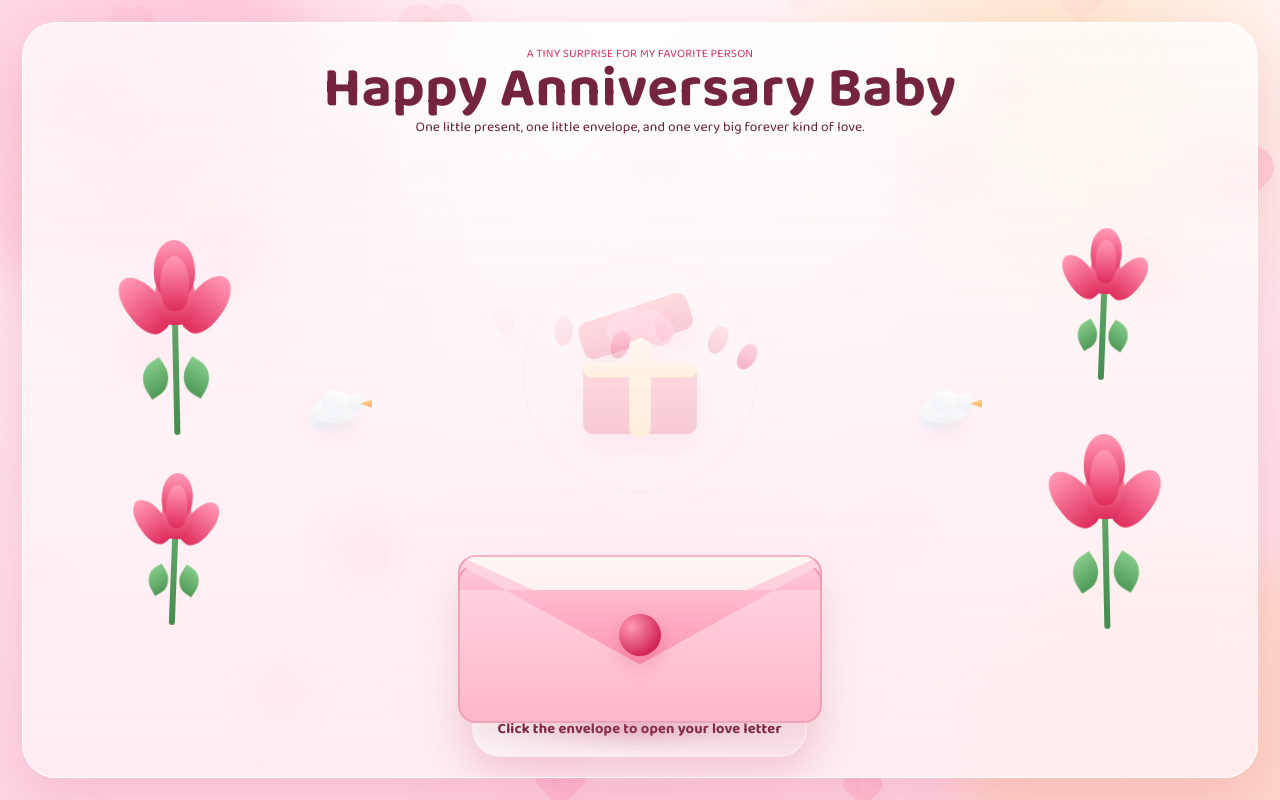
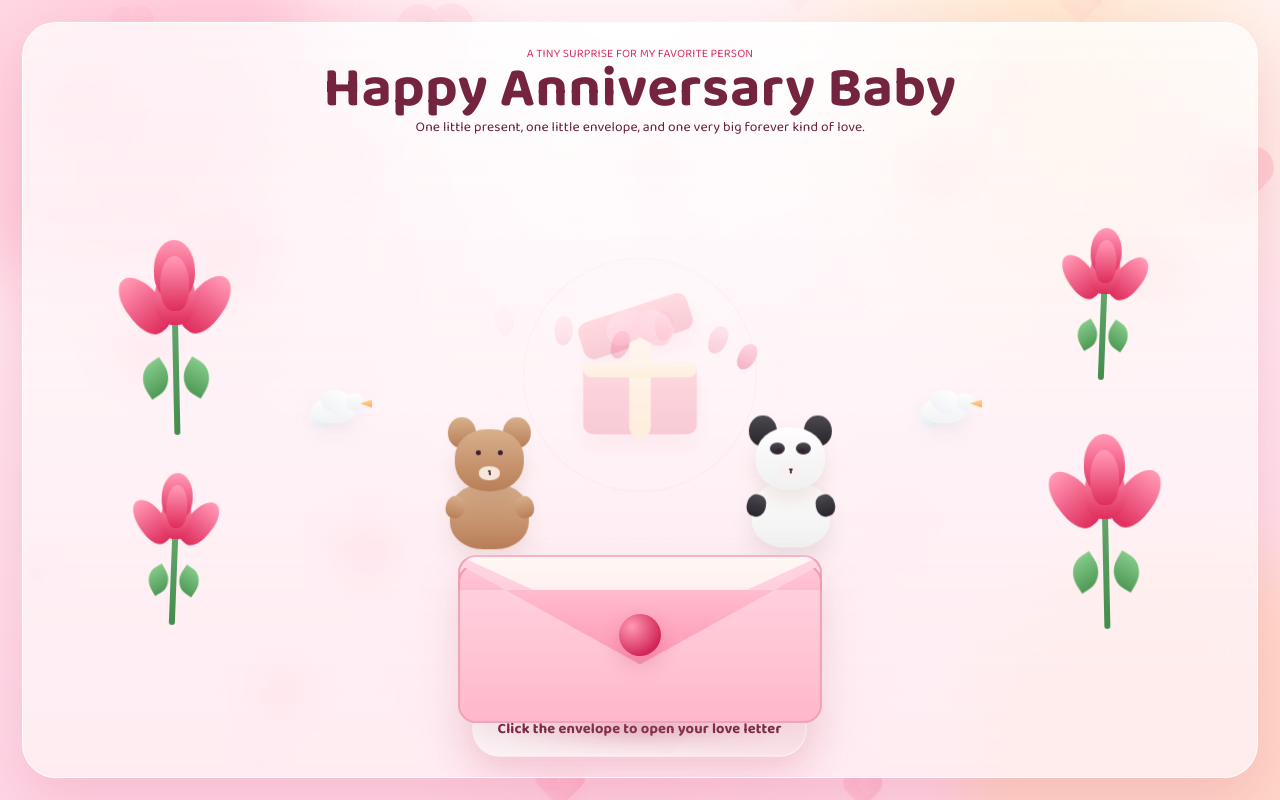
Before and after one commit to aashwinraj/Wishes, a React (Vite) app: page / in a window 1280 px wide. Both pictures are taken after a click on the button "Open gift box". Built offline with nearby package versions, Linux system fonts and the light colour scheme.

Commit message:
Add teddy and panda gift reveal

```diff
--- a/src/App.tsx
+++ b/src/App.tsx
@@ -125,6 +125,38 @@ function App() {
             <div className="halo-ring halo-one" />
             <div className="halo-ring halo-two" />
 
+            <div className={`plush-row ${giftOpened ? 'active' : ''}`} aria-hidden="true">
+              <div className="plush teddy-bear">
+                <span className="bear-ear bear-ear-left" />
+                <span className="bear-ear bear-ear-right" />
+                <span className="bear-head">
+                  <span className="bear-eye bear-eye-left" />
+                  <span className="bear-eye bear-eye-right" />
+                  <span className="bear-snout" />
+                </span>
+                <span className="bear-body">
+                  <span className="bear-paw bear-paw-left" />
+                  <span className="bear-paw bear-paw-right" />
+                </span>
+              </div>
+
+              <div className="plush panda-bear">
+                <span className="bear-ear bear-ear-left" />
+                <span className="bear-ear bear-ear-right" />
+                <span className="bear-head">
+                  <span className="panda-patch panda-patch-left" />
+                  <span className="panda-patch panda-patch-right" />
+                  <span className="bear-eye bear-eye-left" />
+                  <span className="bear-eye bear-eye-right" />
+                  <span className="bear-snout" />
+                </span>
+                <span className="bear-body">
+                  <span className="bear-paw bear-paw-left" />
+                  <span className="bear-paw bear-paw-right" />
+                </span>
+              </div>
+            </div>
+
             <button
               type="button"
               className={`gift-box ${giftOpened ? 'opened' : ''}`}
--- a/src/styles.css
+++ b/src/styles.css
@@ -220,6 +220,199 @@ h1 {
   place-items: center;
   padding: 0 18px 10px;
   overflow: visible;
+}
+
+.plush-row {
+  position: absolute;
+  left: 50%;
+  top: 53%;
+  width: min(560px, 86%);
+  display: flex;
+  justify-content: space-between;
+  align-items: end;
+  transform: translate(-50%, 10%) scale(0.84);
+  opacity: 0;
+  pointer-events: none;
+  transition:
+    transform 620ms cubic-bezier(0.2, 0.8, 0.2, 1),
+    opacity 620ms ease;
+  z-index: 4;
+}
+
+.plush-row.active {
+  transform: translate(-50%, -22%) scale(1);
+  opacity: 1;
+}
+
+.plush {
+  position: relative;
+  width: clamp(84px, 9vw, 122px);
+  height: clamp(112px, 12vw, 156px);
+  animation: plushBounce 2.8s ease-in-out infinite;
+}
+
+.panda-bear {
+  animation-delay: 0.45s;
+}
+
+.bear-ear,
+.bear-head,
+.bear-body,
+.bear-paw,
+.bear-snout,
+.panda-patch {
+  position: absolute;
+}
+
+.teddy-bear .bear-ear,
+.teddy-bear .bear-head,
+.teddy-bear .bear-body,
+.teddy-bear .bear-paw {
+  background: linear-gradient(180deg, #d9b08d, #b97f58);
+}
+
+.panda-bear .bear-head,
+.panda-bear .bear-body {
+  background: linear-gradient(180deg, #fffdfd, #f1f1f1);
+}
+
+.panda-bear .bear-ear,
+.panda-bear .bear-paw,
+.panda-bear .panda-patch {
+  background: linear-gradient(180deg, #4d4951, #27242b);
+}
+
+.bear-ear {
+  top: 10%;
+  width: 24%;
+  height: 20%;
+  border-radius: 50%;
+  z-index: 1;
+}
+
+.bear-ear-left {
+  left: 14%;
+}
+
+.bear-ear-right {
+  right: 14%;
+}
+
+.bear-head {
+  left: 50%;
+  top: 18%;
+  width: 60%;
+  height: 40%;
+  margin-left: -30%;
+  border-radius: 46%;
+  z-index: 2;
+  box-shadow: 0 10px 20px rgba(150, 104, 86, 0.16);
+}
+
+.bear-eye,
+.bear-snout::before,
+.bear-snout::after {
+  position: absolute;
+  content: '';
+}
+
+.bear-eye {
+  top: 34%;
+  width: 8%;
+  height: 8%;
+  background: #3a2130;
+  border-radius: 50%;
+  z-index: 2;
+}
+
+.bear-eye-left {
+  left: 30%;
+}
+
+.bear-eye-right {
+  right: 30%;
+}
+
+.bear-snout {
+  left: 50%;
+  bottom: 18%;
+  width: 30%;
+  height: 22%;
+  margin-left: -15%;
+  background: #f7e6dc;
+  border-radius: 46%;
+  z-index: 2;
+}
+
+.panda-bear .bear-snout {
+  background: #f8f1ef;
+}
+
+.bear-snout::before {
+  left: 50%;
+  top: 26%;
+  width: 18%;
+  height: 18%;
+  margin-left: -9%;
+  background: #3a2130;
+  border-radius: 50%;
+}
+
+.bear-snout::after {
+  left: 50%;
+  top: 44%;
+  width: 2px;
+  height: 24%;
+  margin-left: -1px;
+  background: #3a2130;
+  border-radius: 999px;
+}
+
+.panda-patch {
+  top: 24%;
+  width: 22%;
+  height: 20%;
+  border-radius: 50%;
+}
+
+.panda-patch-left {
+  left: 20%;
+}
+
+.panda-patch-right {
+  right: 20%;
+}
+
+.bear-body {
+  left: 50%;
+  bottom: 4%;
+  width: 68%;
+  height: 42%;
+  margin-left: -34%;
+  border-radius: 42%;
+  z-index: 1;
+  box-shadow: 0 12px 22px rgba(150, 104, 86, 0.14);
+}
+
+.panda-bear .bear-body {
+  box-shadow: 0 12px 22px rgba(78, 78, 78, 0.12);
+}
+
+.bear-paw {
+  top: 18%;
+  width: 24%;
+  height: 34%;
+  border-radius: 44%;
+}
+
+.bear-paw-left {
+  left: -6%;
+  transform: rotate(16deg);
+}
+
+.bear-paw-right {
+  right: -6%;
+  transform: rotate(-16deg);
 }
 
 .halo-ring {
@@ -895,6 +1088,17 @@ h1 {
   }
 }
 
+@keyframes plushBounce {
+  0%,
+  100% {
+    transform: translateY(0);
+  }
+
+  50% {
+    transform: translateY(-8px);
+  }
+}
+
 @media (max-width: 980px) {
   .interactive-stage {
     grid-template-columns: 92px 72px minmax(0, 1fr) 72px 92px;
@@ -910,6 +1114,10 @@ h1 {
     height: 200px;
     margin-left: -100px;
     margin-top: -100px;
+  }
+
+  .plush-row {
+    width: min(500px, 90%);
   }
 }
 
@@ -975,6 +1183,16 @@ h1 {
     height: 142px;
   }
 
+  .plush-row {
+    top: 56%;
+    width: 94%;
+  }
+
+  .plush {
+    width: 72px;
+    height: 102px;
+  }
+
   .envelope-stage {
     width: min(330px, 86vw);
     height: min(310px, 50vh);
```
